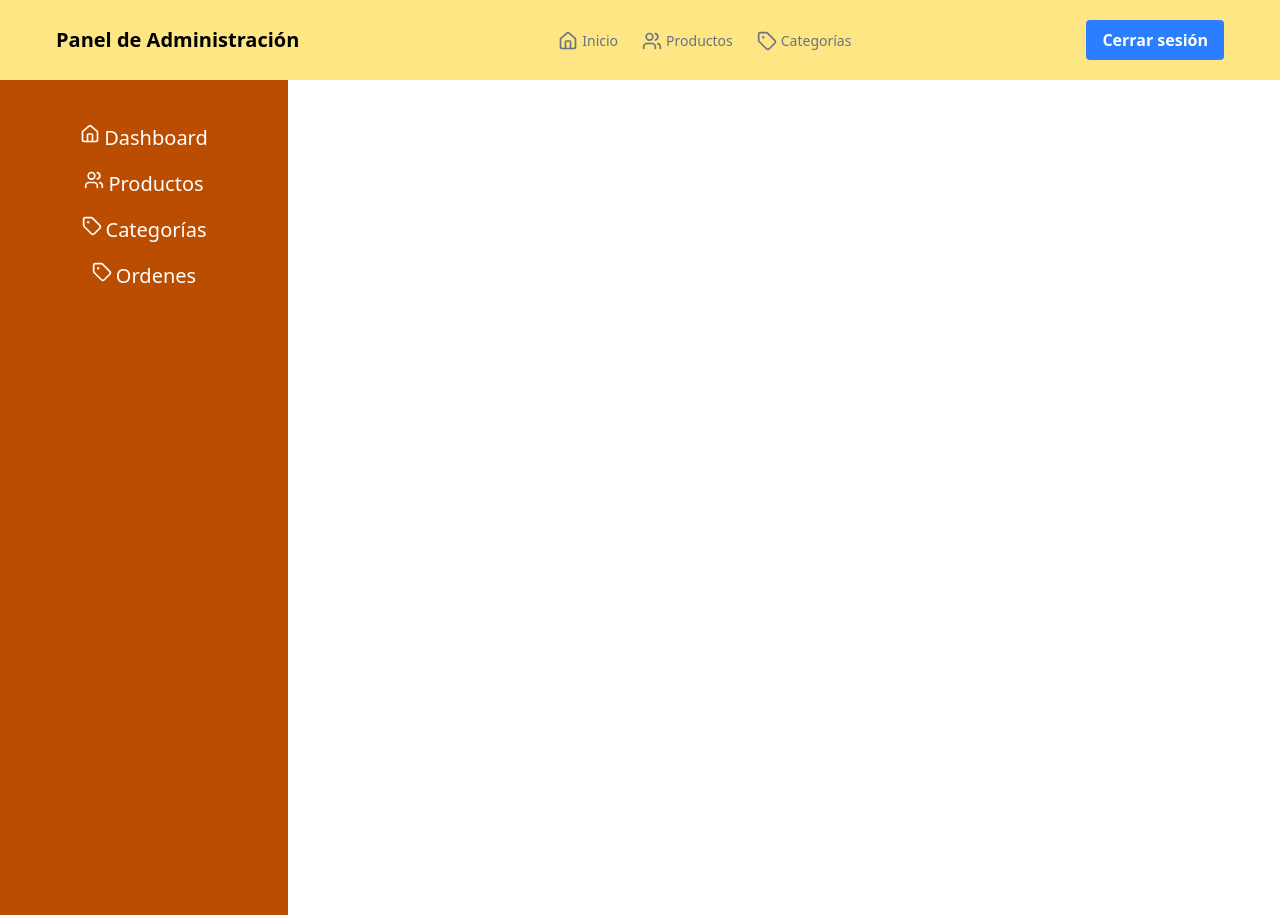
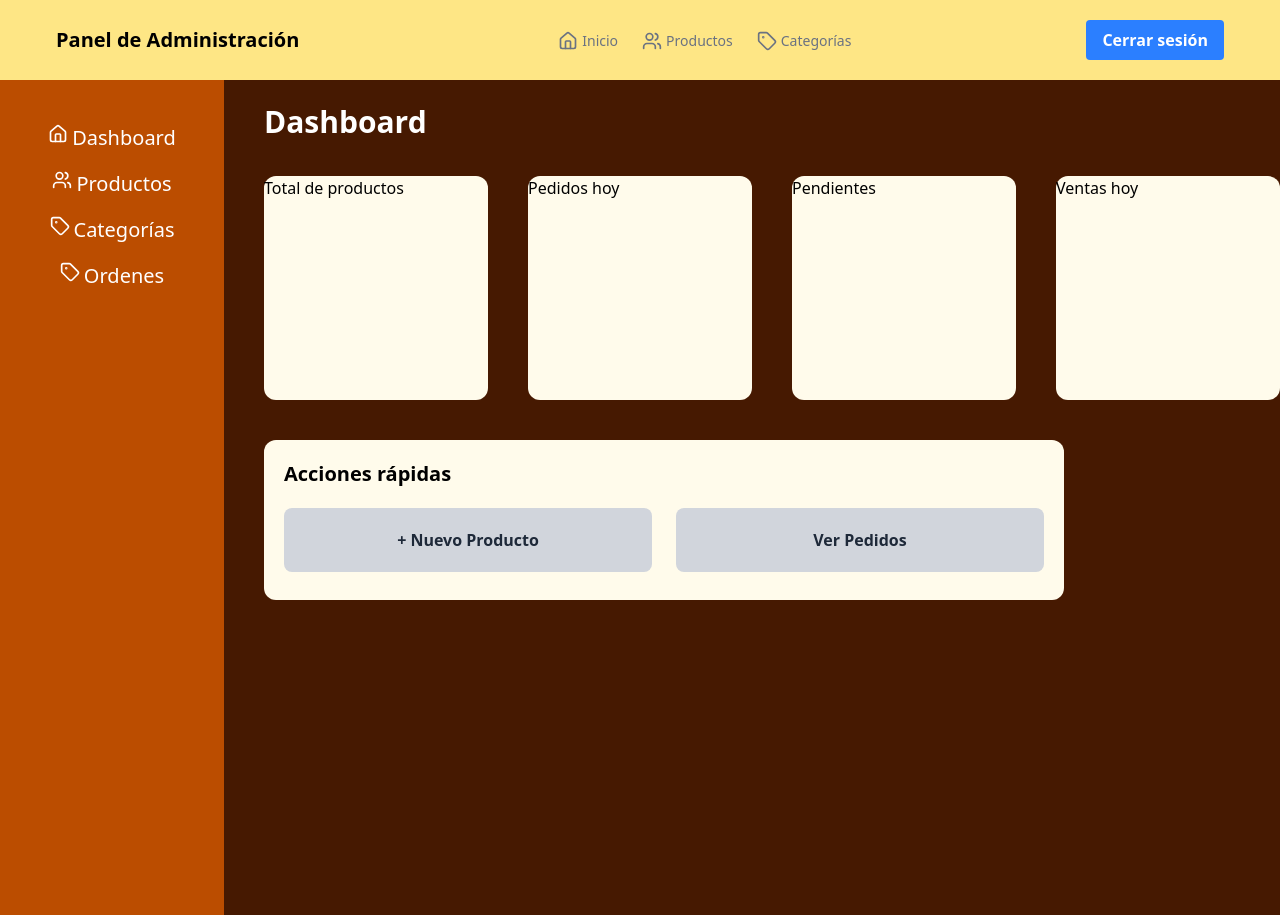
Before and after one commit to JoanaRomay/panelAdmin, a React (Vite) app in the folder front/: page / in a window 1280 px wide. Built offline with nearby package versions, Linux system fonts and the light colour scheme.

Commit message:
agregué botones al dash

```diff
--- a/front/src/App.jsx
+++ b/front/src/App.jsx
@@ -1,5 +1,5 @@
 import { BrowserRouter, Routes, Route } from "react-router"
-import Home from "./pages/Home"
+import Dashboard from "./pages/Dashboard"
 
 
 function App() {
@@ -8,7 +8,7 @@ function App() {
     <>
           <BrowserRouter>
             <Routes>
-                  <Route path="/" element={ <Home/> } />
+                  <Route path="/" element={ <Dashboard/> } />
             </Routes>
 
           </BrowserRouter>
--- a/front/src/components/SideBar.jsx
+++ b/front/src/components/SideBar.jsx
@@ -4,7 +4,7 @@ function SideBar() {
   return (
       <>
 
-          <div className="h-[52.2rem] bg-amber-700 w-2xs">
+          <div className="h-[52.2rem] bg-amber-700 w-2xs z-10">
              <div className="pt-10 flex flex-col justify-center items-center">
                     <Link to="/" className="inline-flex pb-3  px-1 pt-1 border-b-2 border-transparent text-white text-xl hover:text-gray-700 hover:border-orange-300 dark:text-gray-300 dark:hover:text-white">
                       <Home className="h-5 w-5 mr-1" />
@@ -25,7 +25,6 @@ function SideBar() {
                   </div>
         </div>
 
-
       </>
 
 
--- /dev/null
+++ b/front/src/pages/Dashboard.jsx
@@ -0,0 +1,41 @@
+import NavBar from "../components/NavBar"
+import SideBar from "../components/SideBar"
+
+function Dashboard() {
+  return (
+        <div className=" flex flex-col">
+            <NavBar />
+
+        <div className="flex flex-1">
+            <SideBar />
+
+        <main className="flex-1 bg-amber-950 pl-10 pt-6 ">
+                  <h2 className="text-white text-3xl font-bold mb-4 pb-5">Dashboard</h2>
+                  <div className="flex p">
+                    <div className="h-56 w-56 bg-amber-50  mr-10 rounded-xl">Total de productos</div>
+                    <div className="h-56 w-56 bg-amber-50  mr-10 rounded-xl">Pedidos hoy</div>
+                    <div className="h-56 w-56 bg-amber-50  mr-10 rounded-xl">Pendientes</div>
+                    <div className="h-56 w-56 bg-amber-50 rounded-xl">Ventas hoy</div>
+                  </div>
+                  <div className="h-40 w-[50rem] bg-amber-50 rounded-xl mt-10">
+                      <h3 className="pt-5 pl-5 text-xl font-bold">Acciones rápidas</h3>
+                      <div className="flex items-center justify-between mt-5">
+                          <button class="bg-gray-300 hover:bg-gray-400 text-gray-800 font-bold py-5 w-[23rem] rounded-lg  ml-5">
+                                + Nuevo Producto
+                          </button>
+                          <button class="bg-gray-300 hover:bg-gray-400 text-gray-800 font-bold py-5 w-[23rem] rounded-lg  mr-5">
+                                Ver Pedidos
+                          </button>
+
+
+                      </div>
+
+                  </div>
+
+        </main>
+      </div>
+    </div>
+  )
+}
+
+export default Dashboard
--- a/front/src/pages/Home.jsx
+++ /dev/null
@@ -1,19 +0,0 @@
-import NavBar from "../components/NavBar"
-import SideBar from "../components/SideBar"
-
-function Home() {
-    return (
-        <>
-            <NavBar />
-            <SideBar/>
-
-
-
-
-
-        </>
-
-  )
-}
-
-export default Home
```
